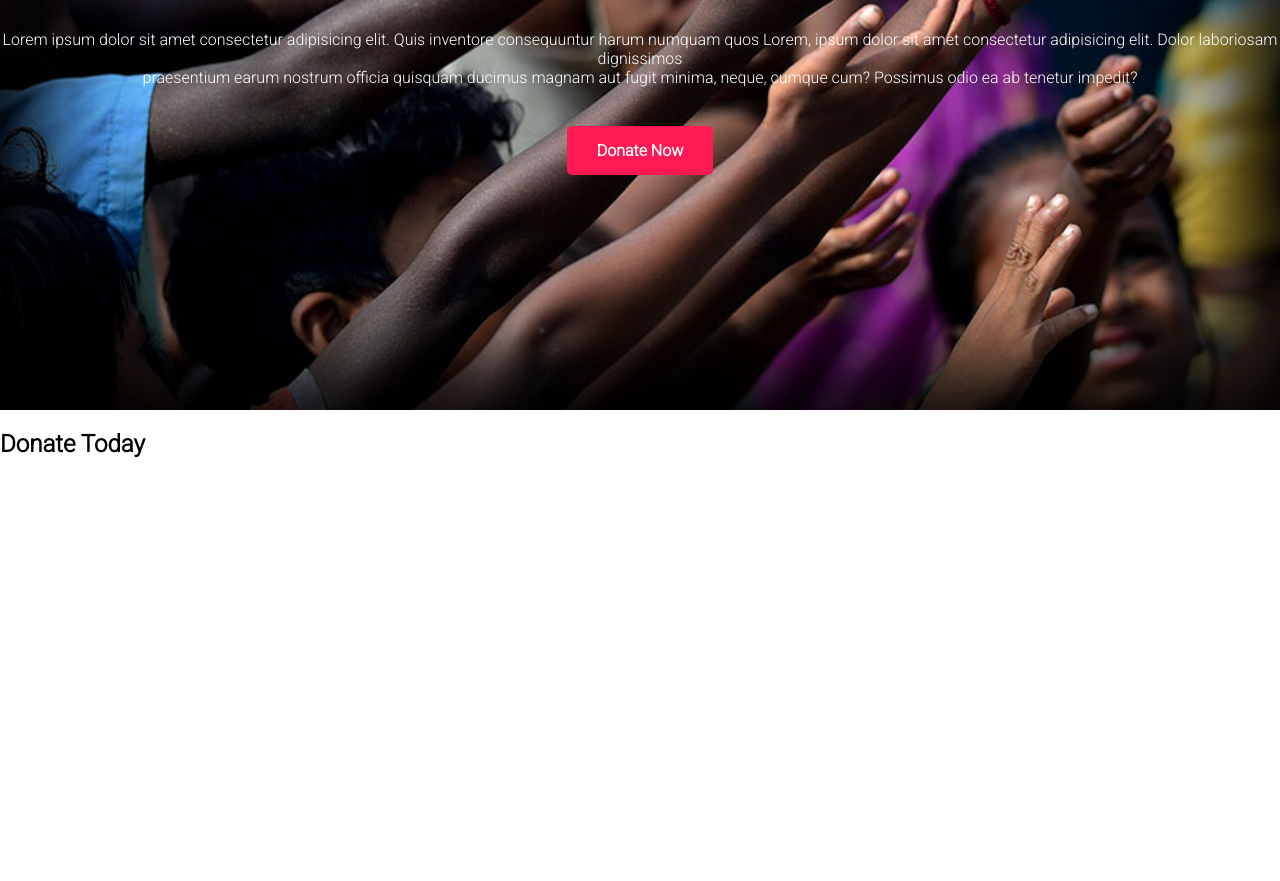
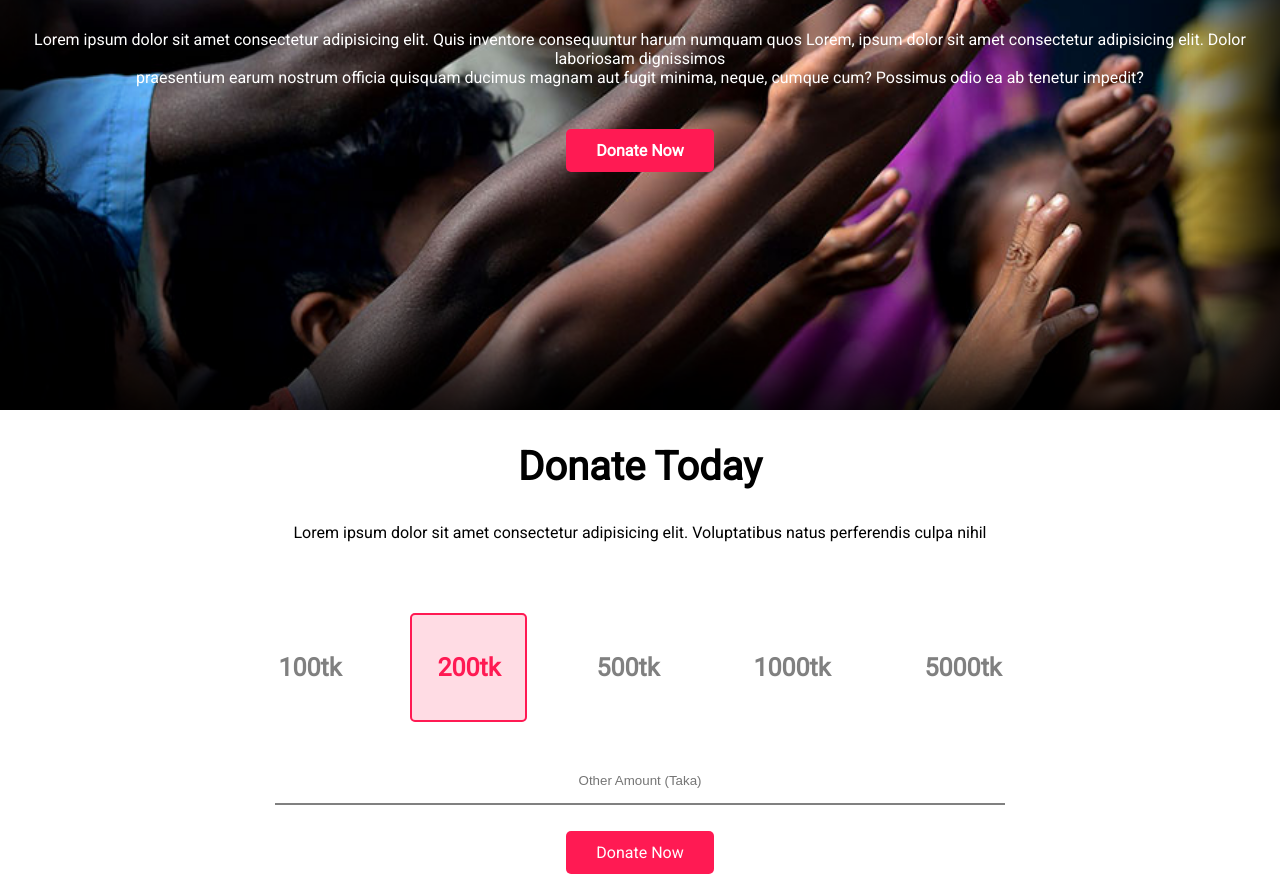
Before and after one commit to masniloy/donate-today, a plain HTML site: page index.html in a window 1280 px wide. Shown: the part 380-1261 px from the top of the page. Before the commit the page ends 858 px from the top, so only its background shows below. Drawn offline with Linux system fonts and the light colour scheme.

Commit message:
Donate Today Done

```diff
--- a/index.html
+++ b/index.html
@@ -8,7 +8,7 @@
 
     <link rel="preconnect" href="https://fonts.googleapis.com">
     <link rel="preconnect" href="https://fonts.gstatic.com" crossorigin>
-    <link href="https://fonts.googleapis.com/css2?family=Roboto:wght@300&display=swap" rel="stylesheet">
+    <link href="https://fonts.googleapis.com/css2?family=Roboto&display=swap" rel="stylesheet">
 
     <link rel="stylesheet" href="style.css">
     <title>Donate Today</title>
@@ -25,8 +25,23 @@
         <a class="donate-now" target="_blank" href="https://web.programming-hero.com/"><b>Donate Now</b></a>
     </section>
 
+
     <section class="donate-today">
         <h1>Donate Today</h1>
+        <p>Lorem ipsum dolor sit amet consectetur adipisicing elit. Voluptatibus natus perferendis culpa nihil</p>
+        <br><br><br><br><br>
+
+        <div>
+            <a href=""><b>100tk</b></a>
+            <a id="select" href=""><b>200tk</b></a>
+            <a href=""><b>500tk</b></a>
+            <a href=""><b>1000tk</b></a>
+            <a href=""><b>5000tk</b></a>
+
+        </div><br><br><br><br>
+
+        <input type="text" placeholder="Other Amount (Taka)"><br><br><br>
+        <a class="donate-now" target="_blank" href="https://web.programming-hero.com/">Donate Now</a><br><br>
 
     </section>
 
--- a/style.css
+++ b/style.css
@@ -24,7 +24,41 @@ body {
     text-decoration: none;
     color: white;
     background-color: rgb(255, 26, 83);
-    padding: 15px 30px;
+    padding: 12px 30px;
     border-radius: 5px;
 
 }
+
+.donate-today {
+    text-align: center;
+}
+
+.donate-today h1 {
+    font-size: 40px;
+}
+
+.donate-today input {
+    text-align: center;
+    border: none;
+    width: 700px;
+    padding: 15px;
+    border-bottom: 2px solid gray;
+}
+
+.donate-today div a {
+    text-decoration: none;
+    color: gray;
+    margin: 20px;
+    padding: 38px 25px;
+    border-radius: 5px;
+    font-size: 25px;
+}
+
+#select {
+    border-radius: 5px;
+    color: rgb(255, 26, 83);
+    border: 2px solid rgb(255, 26, 83);
+    background-color: rgba(255, 26, 83, 0.153);
+
+
+}
```
